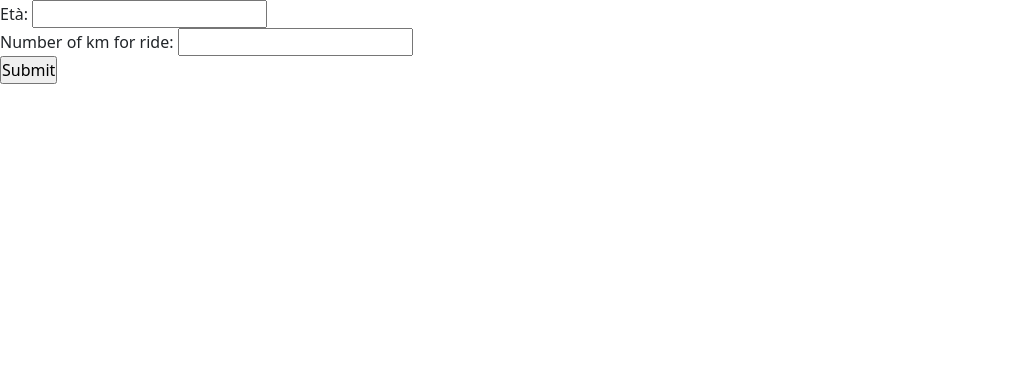
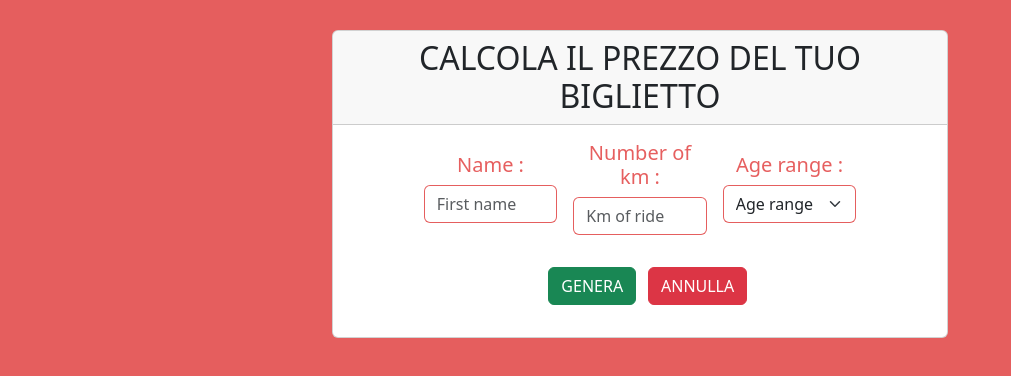
Before and after one commit to Manuell00/js-biglietto-treno-form, a plain HTML site: page index.html in a window 1280 px wide. Shown: the whole page, without its empty margins (0-1011 px from the left). Drawn offline with nearby package versions, Linux system fonts and the light colour scheme.

Commit message:
modifiche html e css

```diff
--- a/index.html
+++ b/index.html
@@ -25,14 +25,79 @@
 </head>
 
 <body>
+    <main>
+        <div class="container-fluid text-center">
+
+            <!-- Inserisco la prima row -->
+            <div class="row align-items-center justify-content-center" id="first-main-row">
+
+                <!-- Definisco la grandezza del suo contenuto -->
+                <div class="col-xs-10 col-md-10 col-xl-6">
+
+                    <!-- Definisco una card -->
+                    <div class="card">
+                        <h2 class="card-header">CALCOLA IL PREZZO DEL TUO BIGLIETTO</h2>
+                        <div class="card-body">
+                            <div class="row align-items-center justify-content-center g-3">
+
+                                <!-- Definisco l'input name -->
+                                <div class="col-md-3">
+                                    <label for="name">
+                                        <h5>Name :</h5>
+                                    </label>
+                                    <input type="text" id="name" class="form-control" placeholder="First name">
+                                </div>
+
+                                <!-- Definisco l'input km -->
+                                <div class="col-md-3">
+                                    <label for="ride">
+                                        <h5>Number of km :</h5>
+                                    </label>
+                                    <input type="number" id="ride" class="form-control" placeholder="Km of ride">
+                                </div>
+
+                                <!-- Definisco l'input di età -->
+                                <div class="col-md-3">
+                                    <label for="years">
+                                        <h5>Age range :</h5>
+                                    </label>
+                                    <select class="form-select" id="years" aria-label="Default select example">
+                                        <option selected>Age range</option>
+                                        <option value="Young">Young</option>
+                                        <option value="Adult">Adult</option>
+                                        <option value="Elderly">Elderly</option>
+                                    </select>
+                                </div>
+                            </div>
+
+                            <!--  Creo la riga inerente ai bottoni-->
+                            <div class="row align-items-center justify-content-center mt-3 mb-3 g-3">
+
+                                <!-- Definisco il bottone GENERA -->
+                                <div class="col-md-2">
+                                    <button type="button" id="sumbitButton" class="btn btn-success">GENERA</button>
+                                </div>
+
+                                <!-- Definisco il bottone ANNULLA -->
+                                <div class="col-md-2">
+                                    <button type="button" id="iii" class="btn btn-danger">ANNULLA</button>
+                                </div>
+                            </div>
+
+                        </div>
+                    </div>
+                </div>
+
+
+                <!--
                     <form>
                         <label for="years">Età:</label>
                         <input type="number" id="years"><br>
                         <label for="ride">Number of km for ride:</label>
                         <input type="number" id="ride" name="ride"><br>
                         <input type="button" id="submitButton" value="Submit">
-    </form>
-
+                    </form> -->
+            </div>
         <div id="price"></div>
 
         <!-- Carico il file javascript -->
--- a/main.js
+++ b/main.js
@@ -4,43 +4,46 @@
 // va applicato uno sconto del 40% per gli over 65.
 // L’output del prezzo finale va messo con massimo due decimali.
 
+// VARIABILI
+let passeggeroEta, passeggeroKm, passeggeroNome, prezzoBiglietto;
+
+
 
 submitButton.addEventListener('click',
 
     function () {
 
-        // VARIABILI
-        let passeggeroEta, passeggeroKm, prezzoBiglietto;
+        document.getElementById("price").innerHTML = "Ciao"
+        // // Prendo il valore dell'input degli anni
+        // passeggeroEta = document.getElementById("years").value
+        // console.log(passeggeroEta)
 
+        // passeggeroNome = document.getElementById("name").value
+        // console.log(passeggeroNome)
 
-        // Prendo il valore dell'input degli anni
-        passeggeroEta = parseInt(document.getElementById("years").value)
-        console.log(passeggeroEta)
-
-
-        // Prendo il valore dell'input dei km
-        passeggeroKm = parseInt(document.getElementById("ride").value)
-        console.log(passeggeroKm)
+        // // Prendo il valore dell'input dei km
+        // passeggeroKm = parseInt(document.getElementById("ride").value)
+        // console.log(passeggeroKm)
 
 
 
-        // Definisco il prezzo del biglietto base
-        prezzoBiglietto = parseFloat(0.21 * passeggeroKm)
+        // // Definisco il prezzo del biglietto base
+        // prezzoBiglietto = parseFloat(0.21 * passeggeroKm)
 
-        // Creo delle ipotesi
-        if (passeggeroEta < 18) {
-            prezzoBiglietto = prezzoBiglietto - (0.2 * prezzoBiglietto)
-        }
+        // // Creo delle ipotesi
+        // if (passeggeroEta == "Young") {
+        //     prezzoBiglietto = prezzoBiglietto - (0.2 * prezzoBiglietto)
+        // }
 
-        else if (passeggeroEta > 65) {
-            prezzoBiglietto = prezzoBiglietto - (0.4 * prezzoBiglietto)
-        }
+        // else if (passeggeroEta == "Elderly") {
+        //     prezzoBiglietto = prezzoBiglietto - (0.4 * prezzoBiglietto)
+        // }
 
-        else {
-            prezzoBiglietto = prezzoBiglietto
-        }
+        // else {
+        //     prezzoBiglietto = prezzoBiglietto
+        // }
 
-        // Stampo il prezzo finale del biglietto
-        document.getElementById("price").innerHTML = `${prezzoBiglietto.toFixed(2)} € `
+        // // Stampo il prezzo finale del biglietto
+        // document.getElementById("price").innerHTML = `${prezzoBiglietto.toFixed(2)} € `
     }
 )
--- a/style.css
+++ b/style.css
@@ -7,4 +7,23 @@
 
 body {
     height: 100vh;
+    background-color: rgba(219, 27, 27, 0.703);
 }
+
+/* MAIN */
+
+#first-main-row{
+    margin-top: 30px;
+}
+
+.card h5{
+    color: rgba(219, 27, 27, 0.703) ;
+}
+
+.form-control {
+    border: 1px solid rgba(219, 27, 27, 0.703) ;
+}
+
+.form-select {
+    border: 1px solid rgba(219, 27, 27, 0.703) ;
+}
```
Lines whose indentation alone changed are shown as unchanged.
